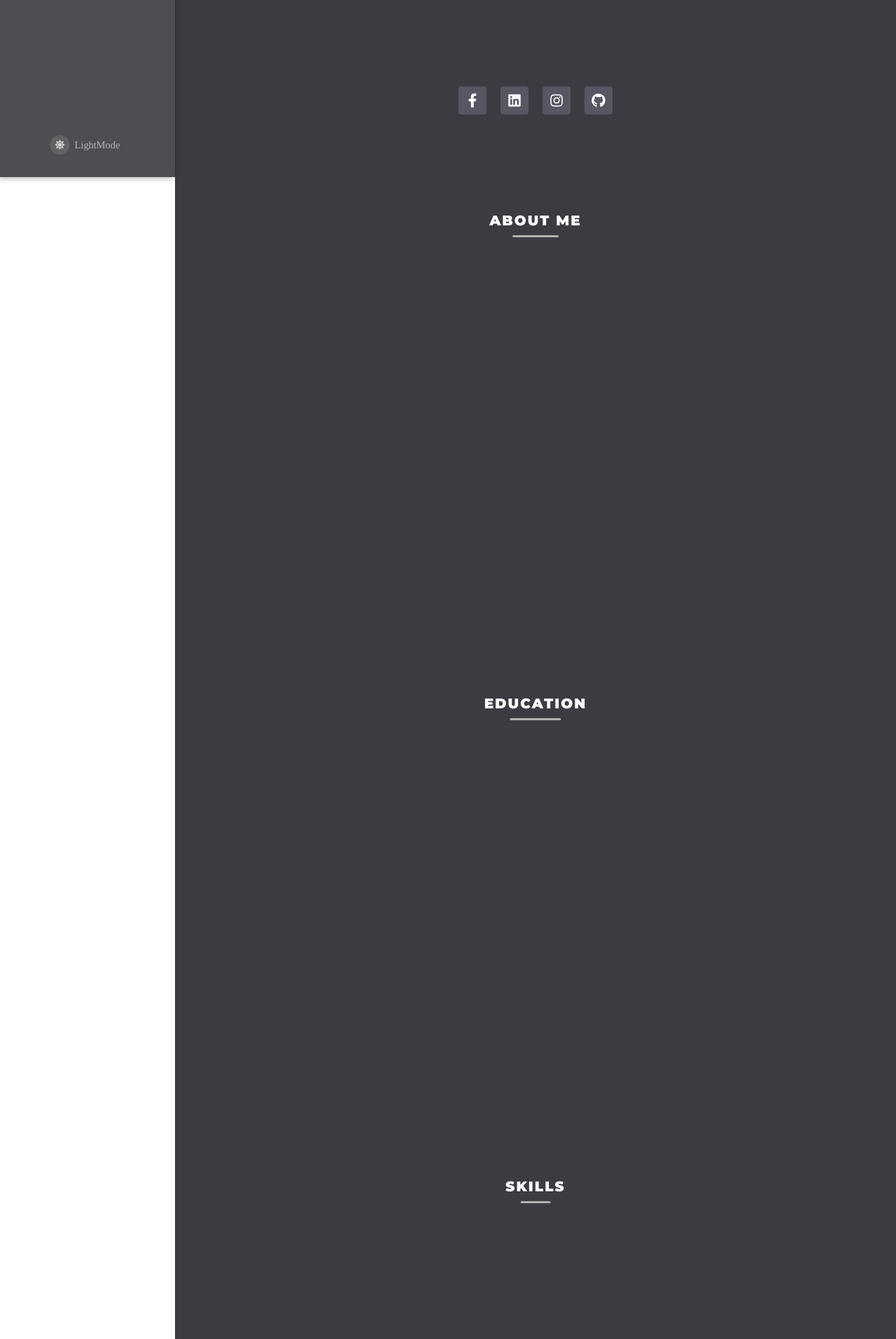
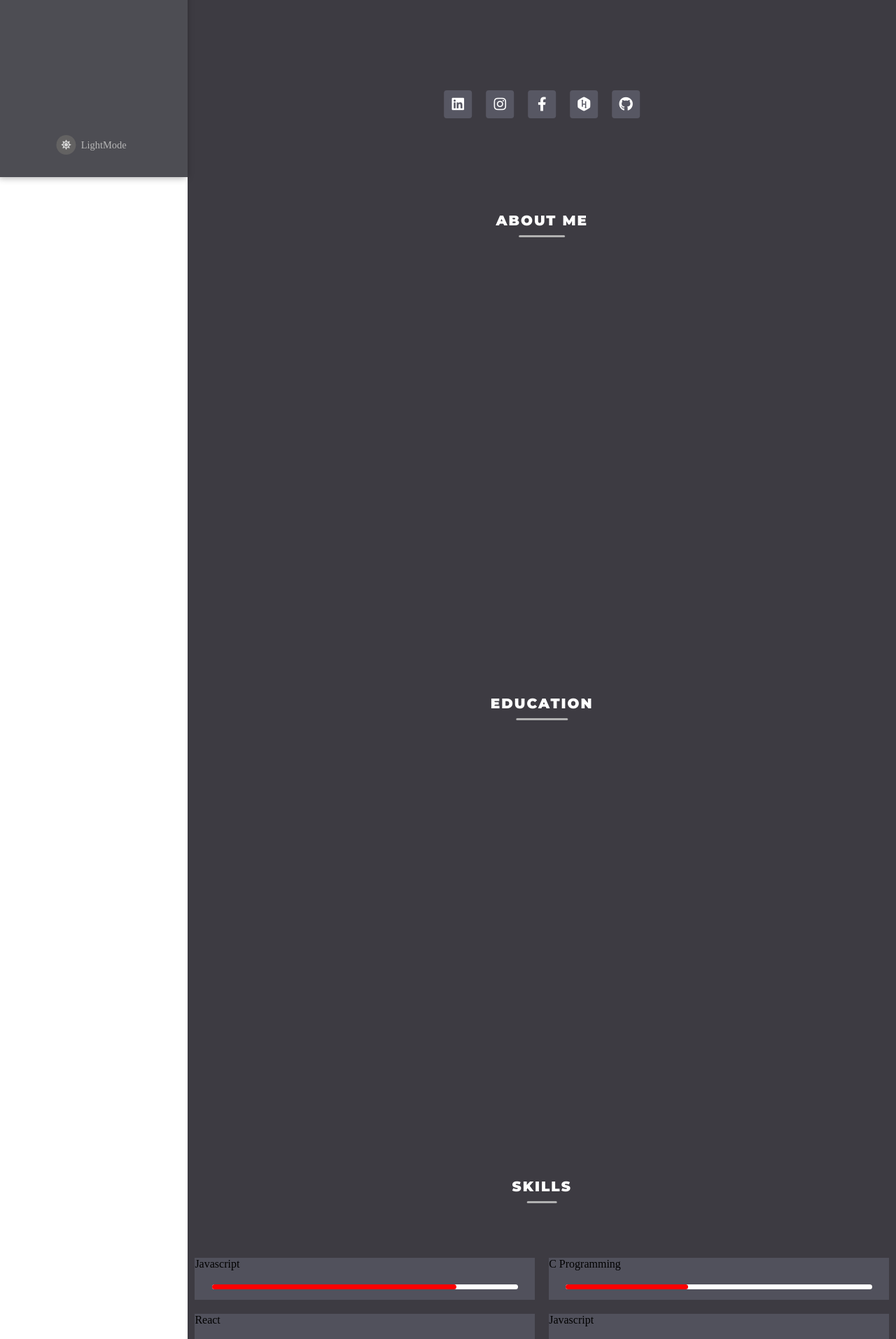
Before and after one commit to subhamdas461/portfolio, a React (Create React App) app: page / in a window 1280 px wide. Shown: the part 547-2460 px from the top of the page at 70% size. Built offline with nearby package versions, Linux system fonts and the light colour scheme; a web font is replaced by a local one.

Commit message:
skill added

```diff
--- a/src/App.css
+++ b/src/App.css
@@ -2,7 +2,7 @@
     --dark-sidebar-bg: #4d4d53;
     --dark-body-bg: #3d3b42;
     --dark-side-text: rgb(182, 182, 182);
-    --side-width: 250px;
+    --side-width: calc(3vw + 230px);
     --btn-hover : rgb(96, 117, 235);
     --light-sidebar-bg : #f0effa;
     --light-side-text : #000000;
@@ -12,8 +12,6 @@
     margin: 0;
     padding: 0;
     box-sizing: border-box;
-
-
 }
 html{
     scroll-behavior: smooth;
@@ -236,7 +234,7 @@ section{
     font-family: "Montserrat",sans-serif;
     color: #fff;
     width: 100%;
-    /* margin: auto; */
+
     position: absolute;
     left: 50%;
     top: 50%;
@@ -257,7 +255,7 @@ section{
     border: 7px solid rgb(255, 255, 255);
 }
 .home-name{
-    font-size: 32px;
+    font-size: calc(1.3vw + 25px);
     font-weight: 600;
     margin: 10px 0 0px 0;
 }
@@ -305,7 +303,52 @@ section{
     background-color: var(--btn-hover);
     color: #fff;
 }
+/* Skills ---- */
+.skill-container{
+    /* position: relative;
+    top: 150px; */
+    margin-top: 150px;
+    display: grid;
+    grid-template-columns: auto auto;
+}
+.skill-item{
+    background-color: rgb(81, 81, 92);
+    margin: 10px;
+    height: 60px;
+}
+.skill-item .progress{
+    height: 7px;
+    width: 90%;
+    margin: 20px auto;
+    border-radius: 70px;
+    background-color: #fff;
+    position: relative;
+    /* overflow: hidden; */
+}
+.skill-item .progressbar{
+    position: absolute;
+    z-index: 1;
+    border-radius: 70px;
+    /* width: 70%; */
+    top: 0;
+    bottom: 0;
+    left: 0;
+    background-color: red;
+}
+.skill-item .progressbar::before{
+    /* content: "";
+    position: absolute;
+    z-index: 1;
+    height: 13px;
+    top: -50%;
+    right: 0;
+    border-radius: 50%;
+    background-color: rgb(255, 0, 0);
+    width: 13px;
+    transform: translate(50%); */
 
+}
+/* ----------- */
 .contact-inputs{
 
     position: absolute;
@@ -319,7 +362,7 @@ section{
     transform: translate(-50%);
 }
 .contact-inputs > *{
-    box-sizing: border-box;
+
     margin: 10px 0;
     font-size: 16px;
     height: 40px;
@@ -338,6 +381,9 @@ section{
     height: 150px;
     resize: none;
 }
+.contact-inputs input:focus,.contact-inputs textarea:focus{
+    border:  3px solid var(--btn-hover);
+}
 .contact-inputs button{
     height: 50px;
     font-size: 20px;
@@ -351,10 +397,13 @@ section{
 
 }
 footer{
-    background-color: rgb(42, 40, 49);
+    background-color: rgb(78, 75, 88);
 
-
-    height: 100px;
+    text-align: center;
+    color: #fff;
+    font-family: "montserrat",sans-serif;
+    line-height: 60px;
+    height: 60px;
 }
 @media only screen and (max-width: 900px){
     .contact-inputs{
@@ -369,7 +418,9 @@ footer{
         width: 200px;
         height: 200px;
     }
-
+    .skill-container{
+        display: block;
+    }
     /* .sidebar::before{
         content: "";
         position: fixed;
--- a/src/App.jsx
+++ b/src/App.jsx
@@ -8,7 +8,7 @@ import Project from "./Components/Project"
 import Experience from "./Components/Experience"
 import { useState } from "react"
 import Footer from "./Components/Footer"
-import Skills from "./Components/Skills"
+import Skills from "./Components/Skills/Skills"
 
 const App = () =>{
     const [mode, setMode] = useState("dark");
@@ -16,6 +16,7 @@ const App = () =>{
     let light_section = mode === "dark" ? "": "light-mode-section"
     return(
         <>
+
            <Sidebar mode={mode}  changeTheme={setMode}/>
            <section className={`main-content ${window.innerWidth<700 ? "active-main": ""} ${light_section}`}>
                 <Navbar mode={mode}/>
@@ -28,6 +29,7 @@ const App = () =>{
                 <Contact/>
                 <Footer/>
            </section>
+
         </>
 
     )
--- a/src/Components/Contact.jsx
+++ b/src/Components/Contact.jsx
@@ -33,7 +33,7 @@ function Contact(){
     return(
         <div id="contact" className="contact section">
 
-            <h1>Contact</h1>
+            <h1>Get in Touch</h1>
 
 
 
@@ -69,9 +69,10 @@ function Contact(){
                         value={message}
                         placeholder="Message"
                     ></textarea>
-                    <button onClick={sendMessage} className="send-btn">Send</button>
+                    <button onClick={sendMessage} className="send-btn">Send Message</button>
 
                 </div>
+
 
         </div>
     )
--- a/src/Components/Footer.jsx
+++ b/src/Components/Footer.jsx
@@ -1,9 +1,11 @@
 import React from 'react'
 
 function Footer() {
+    let code = "<code/>"
+
     return (
         <footer>
-            <p>footer</p>
+           {code} with &nbsp;<i className="fas fa-heart"></i> &nbsp;by Subham Das
         </footer>
     )
 }
--- a/src/Components/Home.jsx
+++ b/src/Components/Home.jsx
@@ -1,25 +1,56 @@
-import { useState } from "react"
 
-function Home(){
+function Home() {
+  return (
+    <div id="home" className="home section">
 
-    return(
-        <div id="home" className="home section">
       <div className="home-content">
-
         <div className="profile-img"></div>
         <p className="home-name">Hi, I'm Subham Das</p>
         <p className="home-info">CS Student, Web Developer.</p>
         <p className="resume">Resume</p>
 
         <div className="social-icons">
-                        <a href="https://www.facebook.com/subham.das.148553/" rel="noreferrer" target="_blank"><i className="fab fa-facebook-f"></i></a>
-                        <a href="https://linkedin.com/in/subhamdas461" rel="noreferrer" target="_blank"><i className="fab fa-linkedin"></i></a>
-                        <a href="https://www.instagram.com/subba.JH" rel="noreferrer" target="_blank"><i className="fab fa-instagram"></i></a>
-                        <a href="https://github.com/subhamdas461" rel="noreferrer" target="_blank"><i className="fab fa-github"></i></a>
-                    </div>
+          <a
+            href="https://linkedin.com/in/subhamdas461"
+            rel="noreferrer"
+            target="_blank"
+          >
+            <i className="fab fa-linkedin"></i>
+          </a>
 
+
+          <a
+            href="https://www.instagram.com/subba.JH"
+            rel="noreferrer"
+            target="_blank"
+          >
+            <i className="fab fa-instagram"></i>
+          </a>
+
+          <a
+            href="https://www.facebook.com/subham.das.148553/"
+            rel="noreferrer"
+            target="_blank"
+          >
+            <i className="fab fa-facebook-f"></i>
+          </a>
+          <a
+            href="https://www.facebook.com/subham.das.148553/"
+            rel="noreferrer"
+            target="_blank"
+          >
+            <i className="fab fa-hackerrank"></i>
+          </a>
+          <a
+            href="https://github.com/subhamdas461"
+            rel="noreferrer"
+            target="_blank"
+          >
+            <i className="fab fa-github"></i>
+          </a>
         </div>
       </div>
-    )
+    </div>
+  );
 }
-export default Home
+export default Home;
--- a/src/Components/Skills.jsx
+++ /dev/null
@@ -1,8 +0,0 @@
-function Skills(){
-    return(
-        <div id="skills" className="skills section">
-            <h1>Skills</h1>
-        </div>
-    )
-}
-export default Skills;
--- /dev/null
+++ b/src/Components/Skills/SkillItem.jsx
@@ -0,0 +1,18 @@
+import React from 'react'
+
+function SkillItem(props) {
+
+    return (
+        <div className="skill-item">
+            <p>{props.name}</p>
+
+            <div className="progress">
+                <div className="progressbar" style={{
+                    width: props.progress+"%"
+                }}></div>
+            </div>
+        </div>
+    )
+}
+
+export default SkillItem
--- /dev/null
+++ b/src/Components/Skills/Skills.jsx
@@ -0,0 +1,52 @@
+import SkillItem from "./SkillItem";
+
+function Skills() {
+  const skillList = [
+    {
+      name: "Javascript",
+      progress: 80,
+    },
+    {
+      name: "C Programming",
+      progress: 40,
+    },
+    {
+      name: "React",
+      progress: 50,
+    },
+    {
+      name: "Javascript",
+      progress: 80,
+    },
+    {
+      name: "C Programming",
+      progress: 40,
+    },
+    {
+      name: "React",
+      progress: 50,
+    },
+    {
+      name: "Javascript",
+      progress: 80,
+    },
+    {
+      name: "C Programming",
+      progress: 40,
+    },
+    {
+      name: "React",
+      progress: 50,
+    },
+  ];
+  return (
+    <div id="skills" className="skills section">
+      <h1>Skills</h1>
+      <div className="skill-container">
+
+            {skillList.map((e,id) => <SkillItem name={e.name} key={id} progress={e.progress} />)}
+      </div>
+    </div>
+  );
+}
+export default Skills;
--- a/src/index.js
+++ b/src/index.js
@@ -4,6 +4,6 @@ import App from "./App"
 import "./App.css"
 
 ReactDOM.render(
-  <App value={5}/>,
+  <App />,
   document.getElementById('root')
 )
```
Lines whose indentation alone changed are shown as unchanged.
